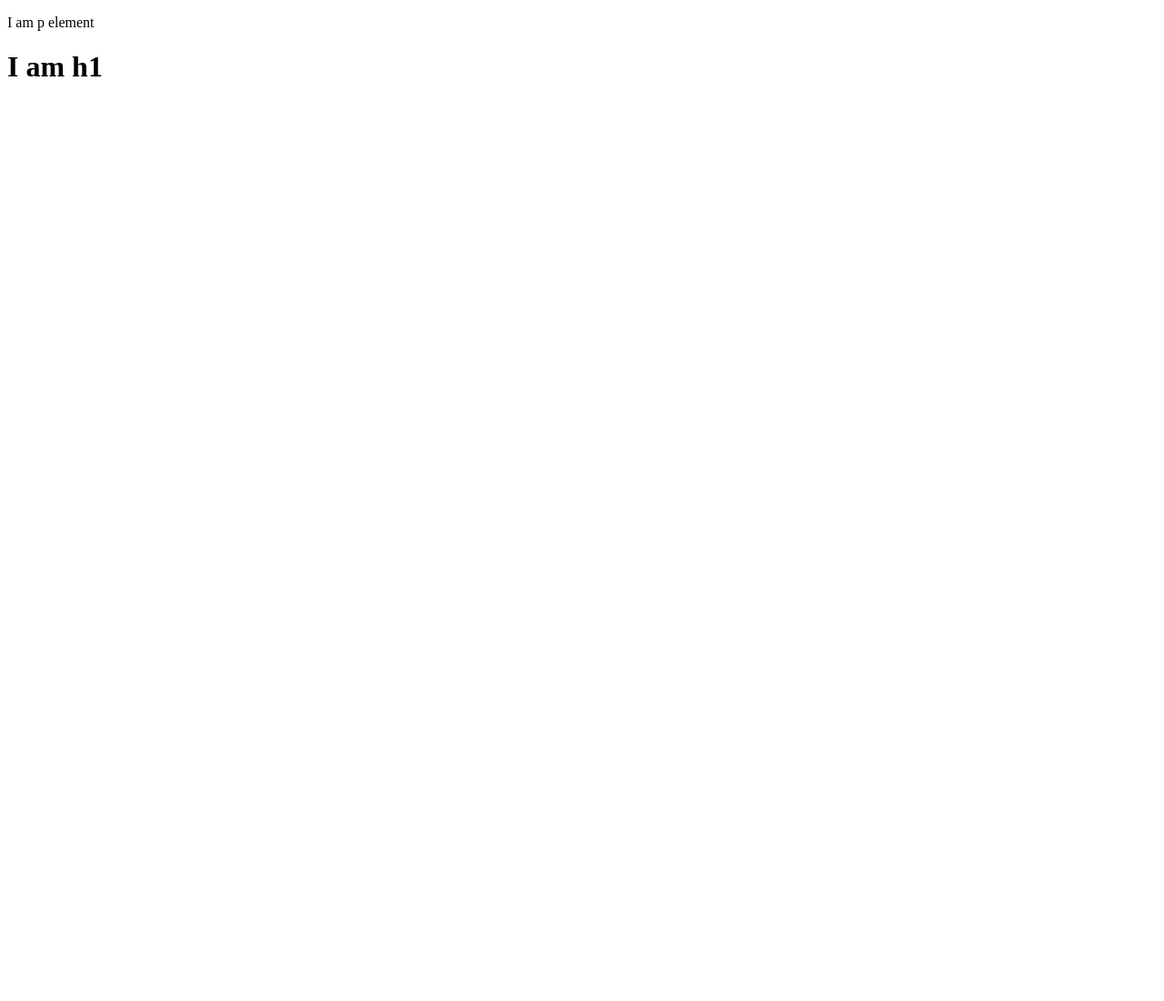
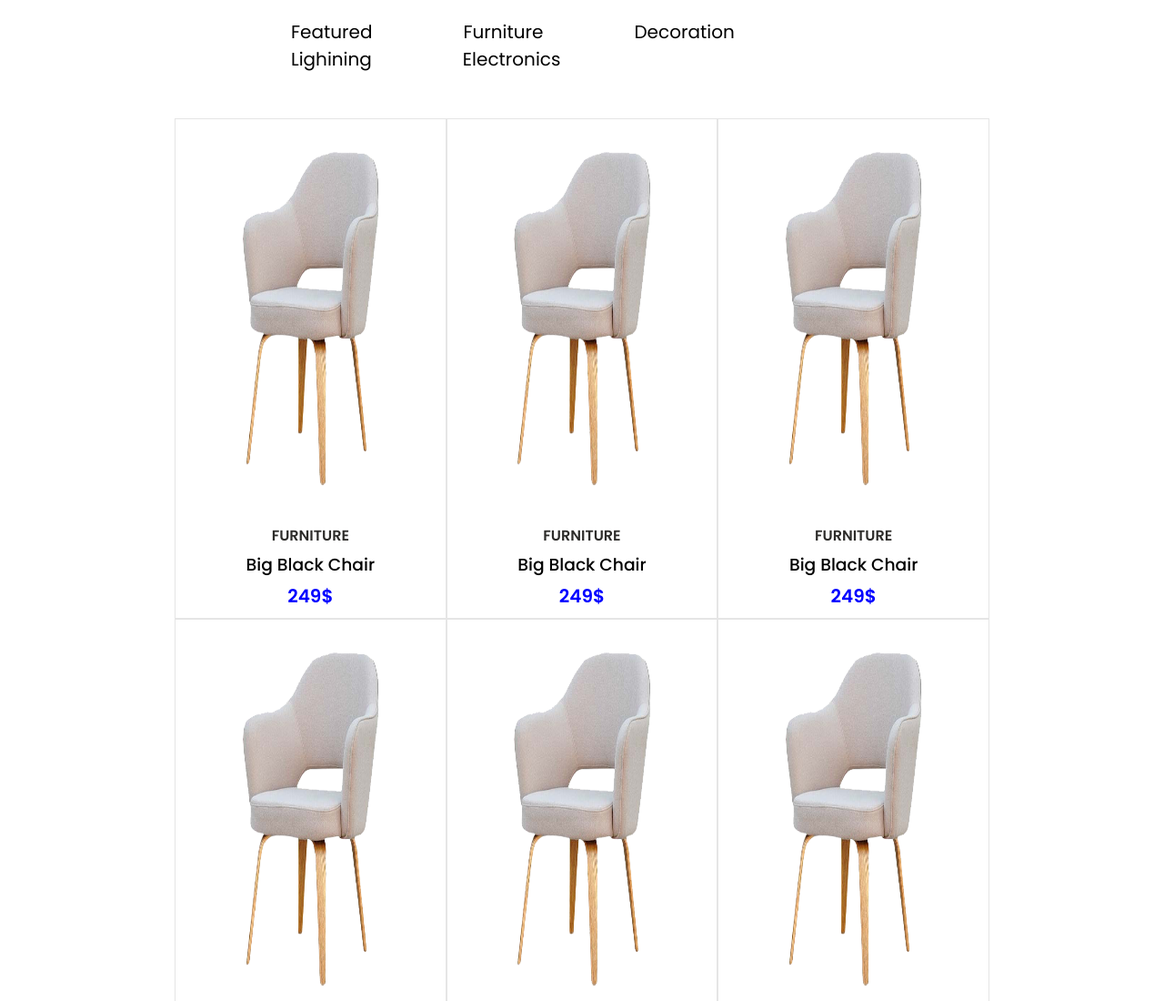
Before and after one commit to AsimRzayev/Display-lesson, a plain HTML site: page index.html in a window 1280 px wide. Shown: the top 1100 px of the page at 91% size. Before the commit the page ends 800 px from the top, so only its background shows below. Drawn offline with Linux system fonts and the light colour scheme.

Commit message:
Add header and product list

```diff
--- /dev/null
+++ b/assets/css/main.css
@@ -0,0 +1,82 @@
+@import url("https://fonts.googleapis.com/css2?family=Poppins:wght@100;200;300;400;500;600;700;800;900&display=swap");
+* {
+    margin: 0px;
+    padding: 0px;
+    box-sizing: border-box;
+}
+body {
+    font-family: "Poppins", sans-serif;
+}
+.container {
+    width: 70%;
+    margin: 0px auto;
+}
+nav {
+    width: 50%;
+    background: lightblue;
+    margin: 0px auto;
+}
+nav ul {
+    list-style: none;
+    margin-top: 20px;
+}
+nav ul li {
+    float: left;
+    margin-right: 100px;
+}
+nav ul li:last-child {
+    margin-right: 0px;
+}
+nav ul li a {
+    text-decoration: none;
+    color: black;
+    font-size: 20px;
+}
+nav ul li a:hover {
+    color: red;
+}
+#product-list {
+    clear: both;
+    padding-top: 50px;
+}
+
+#product-list article {
+    width: calc(100% / 3);
+    height: 550px;
+    text-align: center;
+    float: left;
+    border: 1px solid rgba(0, 0, 0, 0.1);
+}
+#product-list article img {
+    width: 80%;
+    height: 80%;
+}
+#product-list article span {
+    display: block;
+    text-transform: uppercase;
+    font-weight: 600;
+    color: rgb(45, 44, 42);
+}
+#product-list article h3 {
+    font-weight: 500;
+    text-transform: capitalize;
+    margin-top: 5px;
+    margin-bottom: 5px;
+}
+#product-list article span:last-child {
+    color: blue;
+    font-size: 20px;
+}
+.read-more {
+    clear: both;
+    padding: 20px;
+    border-bottom: 1px solid rgba(0, 0, 0, 0.1);
+    margin-bottom: 50px;
+    text-align: center;
+}
+.read-more a {
+    text-decoration: none;
+    color: black;
+    font-weight: 500;
+    letter-spacing: 1px;
+}
--- a/index.html
+++ b/index.html
@@ -5,9 +5,81 @@
         <meta http-equiv="X-UA-Compatible" content="IE=edge" />
         <meta name="viewport" content="width=device-width, initial-scale=1.0" />
         <title>Ana sehife</title>
+        <link rel="stylesheet" href="assets/css/main.css" />
     </head>
     <body>
-        <p>I am p element</p>
-        <h1>I am h1</h1>
+        <header>
+            <nav>
+                <ul>
+                    <li><a href="#"> Featured</a></li>
+                    <li><a href="#"> Furniture</a></li>
+                    <li><a href="#"> Decoration</a></li>
+                    <li><a href="#"> Lighining</a></li>
+                    <li><a href="#"> Electronics</a></li>
+                </ul>
+            </nav>
+        </header>
+        <section id="product-list">
+            <div class="container">
+                <article>
+                    <img src="./assets/pngwing.com.png" />
+                    <span>Furniture</span>
+                    <h3>Big black Chair</h3>
+                    <span>249$</span>
+                </article>
+                <article>
+                    <img src="./assets/pngwing.com.png" />
+                    <span>Furniture</span>
+                    <h3>Big black Chair</h3>
+                    <span>249$</span>
+                </article>
+                <article>
+                    <img src="./assets/pngwing.com.png" />
+                    <span>Furniture</span>
+                    <h3>Big black Chair</h3>
+                    <span>249$</span>
+                </article>
+                <article>
+                    <img src="./assets/pngwing.com.png" />
+                    <span>Furniture</span>
+                    <h3>Big black Chair</h3>
+                    <span>249$</span>
+                </article>
+                <article>
+                    <img src="./assets/pngwing.com.png" />
+                    <span>Furniture</span>
+                    <h3>Big black Chair</h3>
+                    <span>249$</span>
+                </article>
+                <article>
+                    <img src="./assets/pngwing.com.png" />
+                    <span>Furniture</span>
+                    <h3>Big black Chair</h3>
+                    <span>249$</span>
+                </article>
+                <article>
+                    <img src="./assets/pngwing.com.png" />
+                    <span>Furniture</span>
+                    <h3>Big black Chair</h3>
+                    <span>249$</span>
+                </article>
+                <article>
+                    <img src="./assets/pngwing.com.png" />
+                    <span>Furniture</span>
+                    <h3>Big black Chair</h3>
+                    <span>249$</span>
+                </article>
+                <article>
+                    <img src="./assets/pngwing.com.png" />
+                    <span>Furniture</span>
+                    <h3>Big black Chair</h3>
+                    <span>249$</span>
+                </article>
+
+                <div class="read-more">
+                    <a href="">Read more</a>
+                </div>
+            </div>
+        </section>
     </body>
 </html>
```
Also changed, not shown: assets/pngwing.com.png (added).
